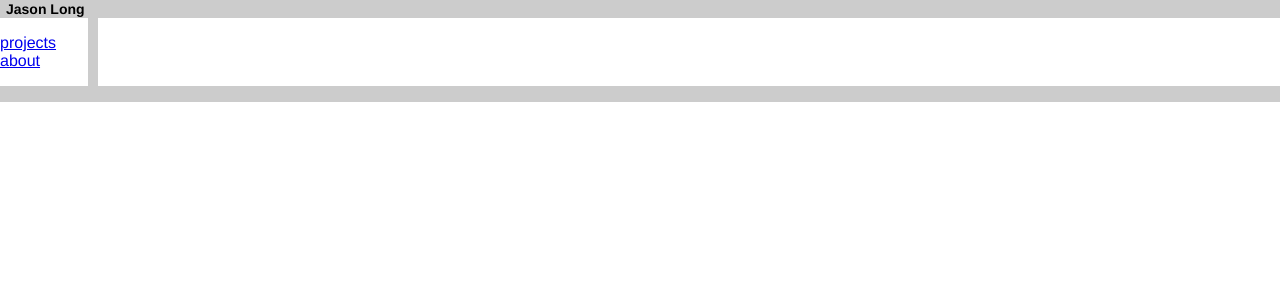
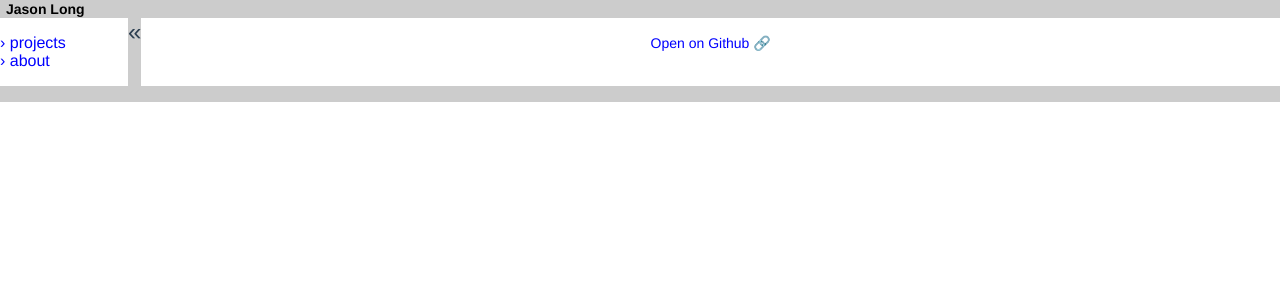
Before and after one commit to jsnal/portal, a Vue app: page /projects/1 in a window 1280 px wide. Shown: the top 300 px of the page. Built offline with nearby package versions, Linux system fonts and the light colour scheme.

Commit message:
navmenu hide and github css style for markdown

```diff
--- a/package.json
+++ b/package.json
@@ -9,6 +9,7 @@
   },
   "dependencies": {
     "core-js": "^3.4.3",
+    "github-markdown-css": "^3.0.1",
     "markdown-it": "^10.0.0",
     "vue": "^2.6.10",
     "vue-markdown-v2": "^0.1.7",
--- a/src/App.vue
+++ b/src/App.vue
@@ -7,6 +7,7 @@
     </div>
     <div id="container">
       <NavMenu :navmenuTemplate=navmenu />
+      <NavMenuHide />
       <router-view/>
     </div>
     <div id="footer"></div>
@@ -15,10 +16,12 @@
 
 <script>
 import NavMenu from '@/components/NavMenu.vue';
+import NavMenuHide from '@/components/NavMenuHide.vue';
 
 export default {
   components: {
     NavMenu,
+    NavMenuHide,
   },
   data() {
     return {
@@ -36,6 +39,14 @@ export default {
               {
                 name: 'paste-light',
                 href: '/projects/paste-light',
+              },
+              {
+                name: 'vim-serape',
+                href: '/projects/vim-serape',
+              },
+              {
+                name: 'abbs',
+                href: '/projects/abbs',
               },
             ],
           },
@@ -94,6 +105,7 @@ html, body {
 
 #container {
   display: table;
+  width: 100%;
 }
 
 #footer {
--- a/src/components/NavMenu.vue
+++ b/src/components/NavMenu.vue
@@ -2,10 +2,20 @@
   <div id="navmenu-container">
     <ul id="navmenu-links">
       <li v-for="link in navmenuTemplate" :key="link.name">
-        <router-link :to="link.href" @click.native="linkClicked">{{ link.name }}</router-link>
+
+        <a v-if="link.header" class="navmenu-link" @click="headerClicked">
+          › {{ link.name }}
+        </a>
+
+        <router-link v-else class="navmenu-link" :to="link.href">
+          › {{ link.name }}
+        </router-link>
+
         <ul v-if="link.header" class="navmenu-sublinks">
           <li v-for="sublink in link.sublinks.items" :key="sublink.name">
-            <router-link :to="sublink.href">{{ sublink.name }}</router-link>
+            <router-link class="navmenu-link" :to="sublink.href">
+              › {{ sublink.name }}
+            </router-link>
           </li>
         </ul>
       </li>
@@ -23,7 +33,7 @@ export default {
     ],
   },
   methods: {
-    linkClicked(e) {
+    headerClicked(e) {
       const siblingE = e.target.nextElementSibling;
 
       if (siblingE !== null) {
@@ -38,12 +48,27 @@ export default {
 #navmenu-container {
   display: table-cell;
   vertical-align: top;
-  border-right: 10px solid #ccc;
-  height: 98%;
+  max-width: 10%;
+  width: inherit;
 }
 
 #navmenu-links {
-  padding: 0 2em 0 0;
+  padding: 0;
+}
+
+.navmenu-link {
+  text-decoration: none;
+  outline: 0;
+  color: #0000ff;
+}
+
+.navmenu-link:hover {
+  cursor: pointer;
+}
+
+.navmenu-link.router-link-active {
+  color: #000;
+  font-style: italic;
 }
 
 #navmenu-links, .navmenu-sublinks {
--- /dev/null
+++ b/src/components/NavMenuHide.vue
@@ -0,0 +1,47 @@
+<template>
+  <div id="navmenu-hide-container">
+    <a id="navmenu-hide-button" @click="toggleNavMenu">
+      {{ hideButtonIcon }}
+    </a>
+  </div>
+</template>
+
+<script>
+export default {
+  data() {
+    return {
+      hideButtonIcon: '«',
+    };
+  },
+  methods: {
+    toggleNavMenu() {
+      const navmenu = document.getElementById('navmenu-container');
+
+      if (navmenu.style.display !== 'none') {
+        navmenu.style.display = 'none';
+        this.hideButtonIcon = '»';
+      } else {
+        navmenu.style.display = 'table-cell';
+        this.hideButtonIcon = '«';
+      }
+    },
+  },
+};
+</script>
+
+<style>
+#navmenu-hide-container {
+  display: table-cell;
+  height: 100%;
+  width: 10px;
+  background: #ccc;
+}
+
+#navmenu-hide-button {
+  font-size: 24px;
+}
+
+#navmenu-hide-button:hover {
+  cursor: pointer;
+}
+</style>
--- a/src/main.js
+++ b/src/main.js
@@ -1,6 +1,7 @@
 import Vue from 'vue';
 import App from './App.vue';
 import router from './router';
+import 'github-markdown-css/github-markdown.css';
 
 Vue.config.productionTip = false;
 
--- a/src/views/About.vue
+++ b/src/views/About.vue
@@ -1,11 +1,22 @@
 <template>
   <div id="about-container">
-    <h1>This is an about page</h1>
+    <h1>About me</h1>
+    <p>
+      I'm a high school student that loves to program.
+      You can find some of my projects on this website.
+    </p>
+    <p>
+      This website is written using Vue.js. You can find the source code
+      <a href="http://github.com/jsnal/portal">
+        here.
+      </a>
+    </p>
   </div>
 </template>
 
 <style>
 #about-container {
   display: table-cell;
+  padding: 0 10%;
 }
 </style>
--- a/src/views/Home.vue
+++ b/src/views/Home.vue
@@ -1,6 +1,5 @@
 <template>
   <div id="home-container">
-    <h1>Home</h1>
   </div>
 </template>
 
@@ -13,5 +12,6 @@ export default {
 <style>
 #home-container {
   display: table-cell;
+  padding: 0 10%;
 }
 </style>
--- a/src/views/Projects.vue
+++ b/src/views/Projects.vue
@@ -1,6 +1,11 @@
 <template>
   <div id="projects-container">
-    <p v-html="projectHTML"></p>
+    <div id="projects-github-url-container">
+      <a id="projects-github-url" :href=projectUrl target="_blank">
+        Open on Github 🔗
+      </a>
+    </div>
+    <p v-html="projectHTML" class="markdown-body"></p>
   </div>
 </template>
 
@@ -9,32 +14,49 @@ const MarkdownIt = require('markdown-it');
 
 const md = new MarkdownIt();
 
+const projectNameUrls = {
+  i3wm: [
+    'https://raw.githubusercontent.com/jsnal/i3wm/master/README.md',
+    'https://github.com/jsnal/i3wm/',
+  ],
+  'paste-light': [
+    'https://raw.githubusercontent.com/jsnal/paste-light/master/README.md',
+    'https://github.com/jsnal/paste-light',
+  ],
+  'vim-serape': [
+    'https://raw.githubusercontent.com/jsnal/vim-serape/master/README.md',
+    'https://github.com/jsnal/vim-serape',
+  ],
+  abbs: [
+    'https://raw.githubusercontent.com/jsnal/abbs/master/README.md',
+    'https://github.com/jsnal/abbs',
+  ],
+};
+
 export default {
   data() {
     return {
       projectHTML: '',
-      projectNameUrl: {
-        i3wm: 'https://raw.githubusercontent.com/jsnal/i3wm/master/README.md',
-        'paste-light': 'https://raw.githubusercontent.com/jsnal/paste-light/master/README.md',
-      },
+      projectUrl: '',
     };
   },
   methods: {
     getProjectUrl(targetProject) {
-      Object.keys(this.projectNameUrl).forEach((project) => {
+      Object.keys(projectNameUrls).forEach((project) => {
         if (project === targetProject) {
-          console.log(this.projectNameUrl[project]);
-          this.getProjectMarkdown(this.projectNameUrl[project]);
+          // Generate the Markdown from the markdown URL
+          this.getProjectMarkdown(projectNameUrls[project][0]);
+
+          // Set the project URL to the github repository
+          // eslint-disable-next-line prefer-destructuring
+          this.projectUrl = projectNameUrls[project][1];
         }
       });
     },
     getProjectMarkdown(url) {
-      // const projectContainer = document.getElementById('projects-container');
-
       fetch(url)
         .then(data => data.text())
         .then((text) => {
-          // projectContainer.innerHTML = md.render(text);
           this.projectHTML = md.render(text);
         });
     },
@@ -54,6 +76,23 @@ export default {
 #projects-container {
   display: table-cell;
   vertical-align: top;
-  padding-left: 2em;
+  padding: 0 10%;
+}
+
+#projects-github-url-container {
+  text-align: center;
+  margin-top: 1em;
+}
+
+#projects-github-url {
+  color: #0000ff;
+  font-size: 14px;
+  text-decoration: none;
+}
+
+#projects-github-url:hover {
+  opacity: 60%;
+  transition: 0.15s;
+  cursor: pointer;
 }
 </style>
```
Also changed, not shown: 1 other file (tests, documents, lock files or other folders).
